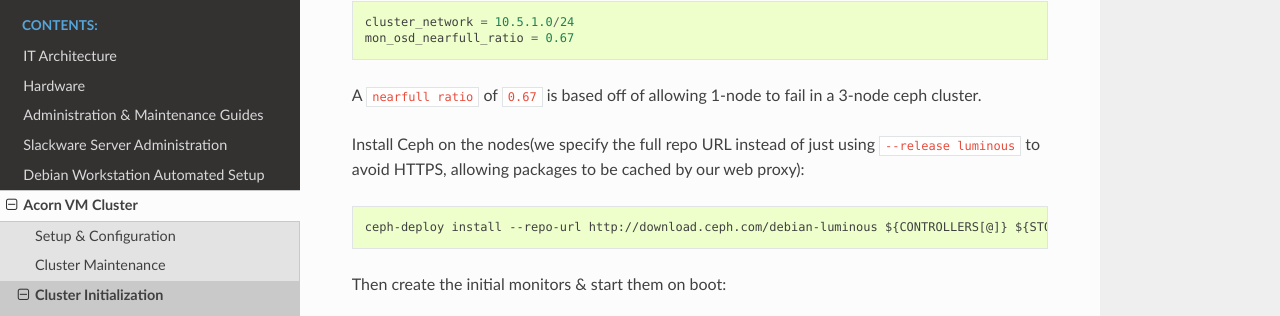
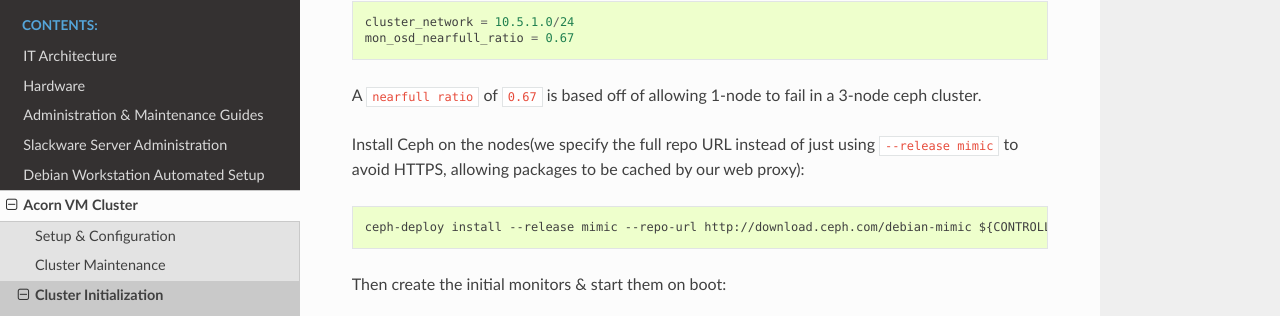
Before and after one commit to prikhi/sysadmintools, a Sphinx documentation site: the page built from docs/source/vm_cluster/initialization.rst, in a window 1280 px wide and 900 px high, scrolled down 4730 px. Shown: the part 121-437 px from the top of the window. Built offline with Sphinx 7.4.7 and the Read the Docs theme 2.0.0, drawn with Linux system fonts in a browser that asks for light colours.

Commit message:
vm: Upgrade Ceph to Mimic Release, Simplify Ceph Dependencies

```diff
--- a/docs/source/vm_cluster/initialization.rst
+++ b/docs/source/vm_cluster/initialization.rst
@@ -226,10 +226,10 @@
 3-node ceph cluster.
 
 Install Ceph on the nodes(we specify the full repo URL instead of just using
-``--release luminous`` to avoid HTTPS, allowing packages to be cached by our web
+``--release mimic`` to avoid HTTPS, allowing packages to be cached by our web
 proxy)::
 
-    ceph-deploy install --repo-url http://download.ceph.com/debian-luminous ${CONTROLLERS[@]} ${STORAGE[@]}
+    ceph-deploy install --release mimic --repo-url http://download.ceph.com/debian-mimic ${CONTROLLERS[@]} ${STORAGE[@]}
 
 Then create the initial monitors & start them on boot::
 
```
Also changed, not shown: 3 other files.
